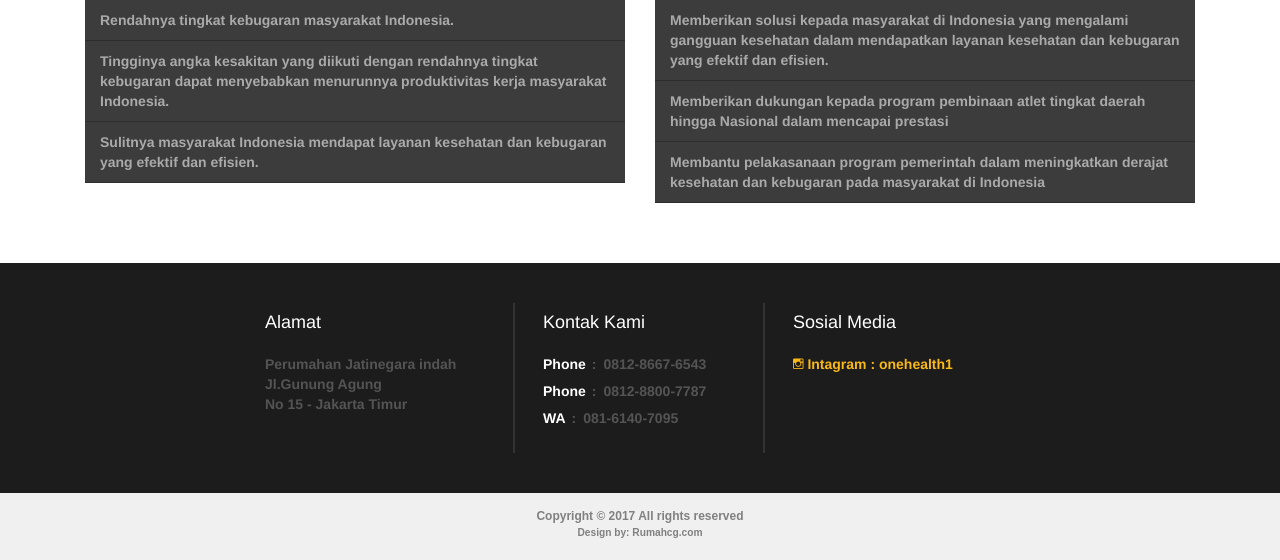
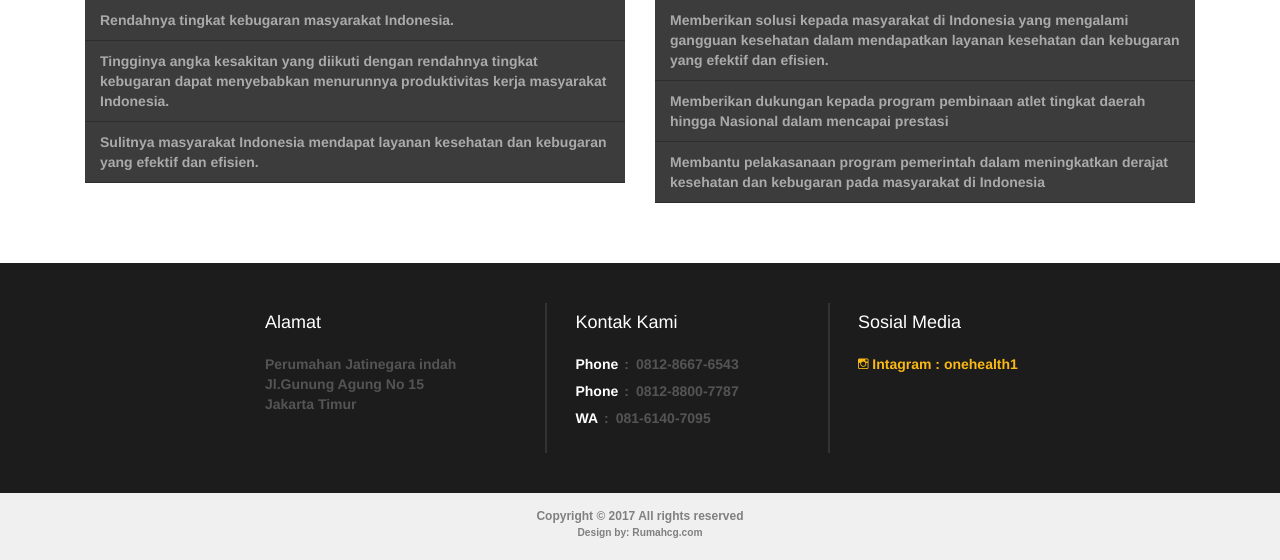
Before and after one commit to crayongenerateon/ohi, a CodeIgniter app: page /database/ in a window 1280 px wide. Shown: the part 1843-2403 px from the top of the page. Run offline with CodeIgniter, Linux system fonts and the light colour scheme; data that the repository does not hold is empty; some libraries are stand-ins or nearby versions; some web fonts are replaced.

Commit message:
update
update

```diff
--- a/application/views/news/list.php
+++ b/application/views/news/list.php
@@ -124,12 +124,12 @@
       <div class="footer-top-layout">
         <div class="container">
           <div class="row">
-            <div class=" col-lg-8 col-lg-offset-2">
+            <div class=" col-lg-9 col-lg-offset-2">
               <div class="col-sm-4">
                 <div class="footer-col-item">
                   <h4>Alamat</h4>
                   <address>
-                    Perumahan Jatinegara indah  Jl.Gunung Agung<br/> No 15 - Jakarta Timur
+                    Perumahan Jatinegara indah  <br/>Jl.Gunung Agung No 15 <br/>Jakarta Timur
                   </address>
                 </div>
               </div>
--- a/application/views/news/view.php
+++ b/application/views/news/view.php
@@ -136,12 +136,12 @@
         <div class="footer-top-layout">
           <div class="container">
             <div class="row">
-              <div class=" col-lg-8 col-lg-offset-2">
+              <div class=" col-lg-9 col-lg-offset-2">
                 <div class="col-sm-4">
                   <div class="footer-col-item">
                     <h4>Alamat</h4>
                     <address>
-                      Perumahan Jatinegara indah Jl.Gunung Agung<br/> No 15 - Jakarta Timur
+                      Perumahan Jatinegara indah  <br/>Jl.Gunung Agung No 15 <br/>Jakarta Timur
                     </address>
                   </div>
                 </div>
--- a/application/views/templates/base.php
+++ b/application/views/templates/base.php
@@ -304,12 +304,12 @@
   <div class="footer-top-layout">
     <div class="container">
       <div class="row">
-        <div class=" col-lg-8 col-lg-offset-2">
+        <div class=" col-lg-9 col-lg-offset-2">
           <div class="col-sm-4">
             <div class="footer-col-item">
               <h4>Alamat</h4>
               <address>
-                Perumahan Jatinegara indah  Jl.Gunung Agung<br/> No 15 - Jakarta Timur
+                Perumahan Jatinegara indah  <br/>Jl.Gunung Agung No 15 <br/>Jakarta Timur
               </address>
             </div>
           </div>
```
